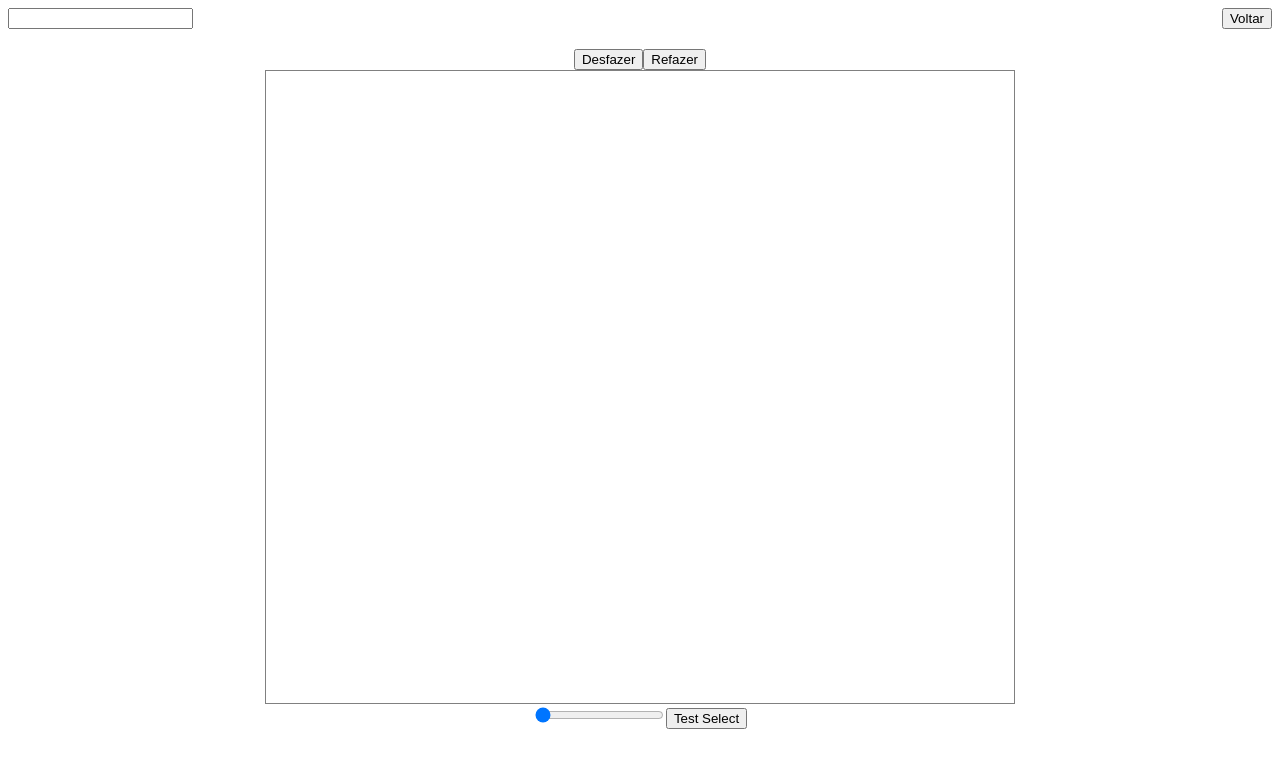
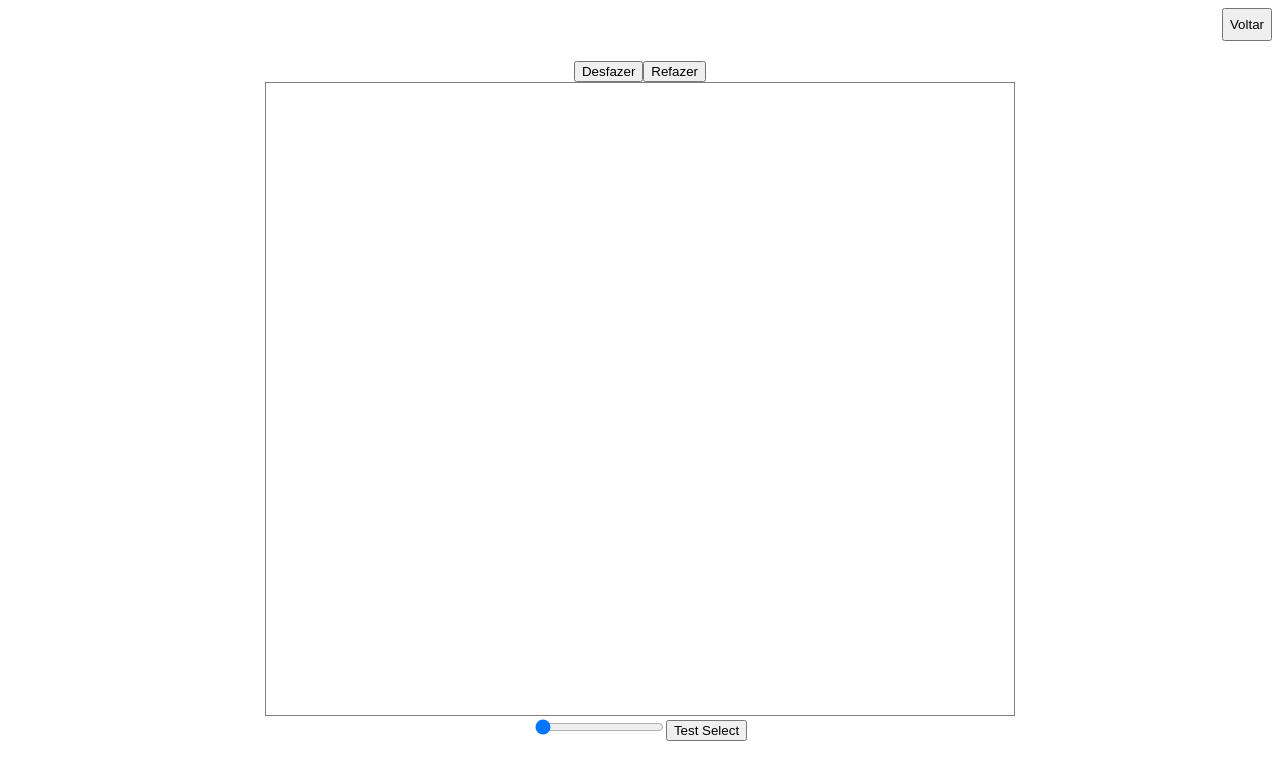
Before and after one commit to IvanNSBS/aps2023.1, a React (Vite) app in the folder Entrega 2/front_end_client/: page /edit_document in a window 1280 px wide. Shown: the top 780 px of the page. Built offline with nearby package versions, Linux system fonts and the light colour scheme.

Commit message:
Styling document name input

```diff
--- a/Entrega 2/front_end_client/src/Views/DocumentEditor/DocumentEditorView.tsx
+++ b/Entrega 2/front_end_client/src/Views/DocumentEditor/DocumentEditorView.tsx
@@ -24,6 +24,11 @@ const EditorHeader = styled.div`
     align-content: space-between;
     justify-content: space-between;
     margin-bottom: 20px;
+`
+const DocumentNameInput = styled.input`
+    border: 0px;
+    font-size: 18px;
+    margin-bottom: 10px;
 `
 
 const DocumentEditorView: FC<DocumentEditorView> = (props: DocumentEditorView): ReactElement => {
@@ -63,12 +68,12 @@ const DocumentEditorView: FC<DocumentEditorView> = (props: DocumentEditorView):
         <EditorContainer>
             <EditorHeader>
                 <form onSubmit={changeDocumentName}>
-                    <input
+                    <DocumentNameInput
                         spellCheck={false}
                         defaultValue={docName}
                         name="document_name"
                         onBlur={changeDocumentName}>
-                    </input>
+                    </DocumentNameInput>
                 </form>
                 <button onClick={goToPreviousPage}>Voltar</button>
             </EditorHeader>
```
